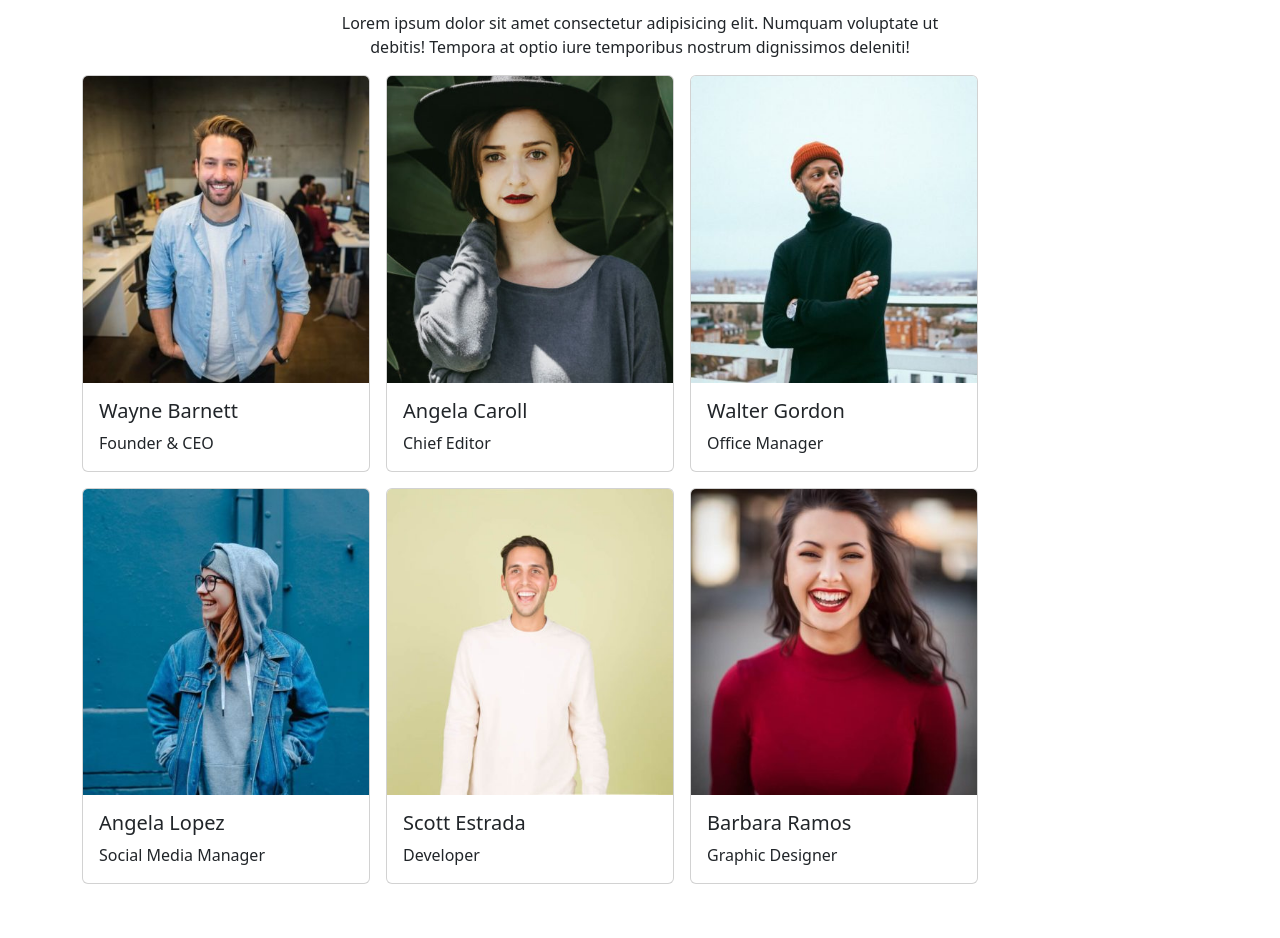
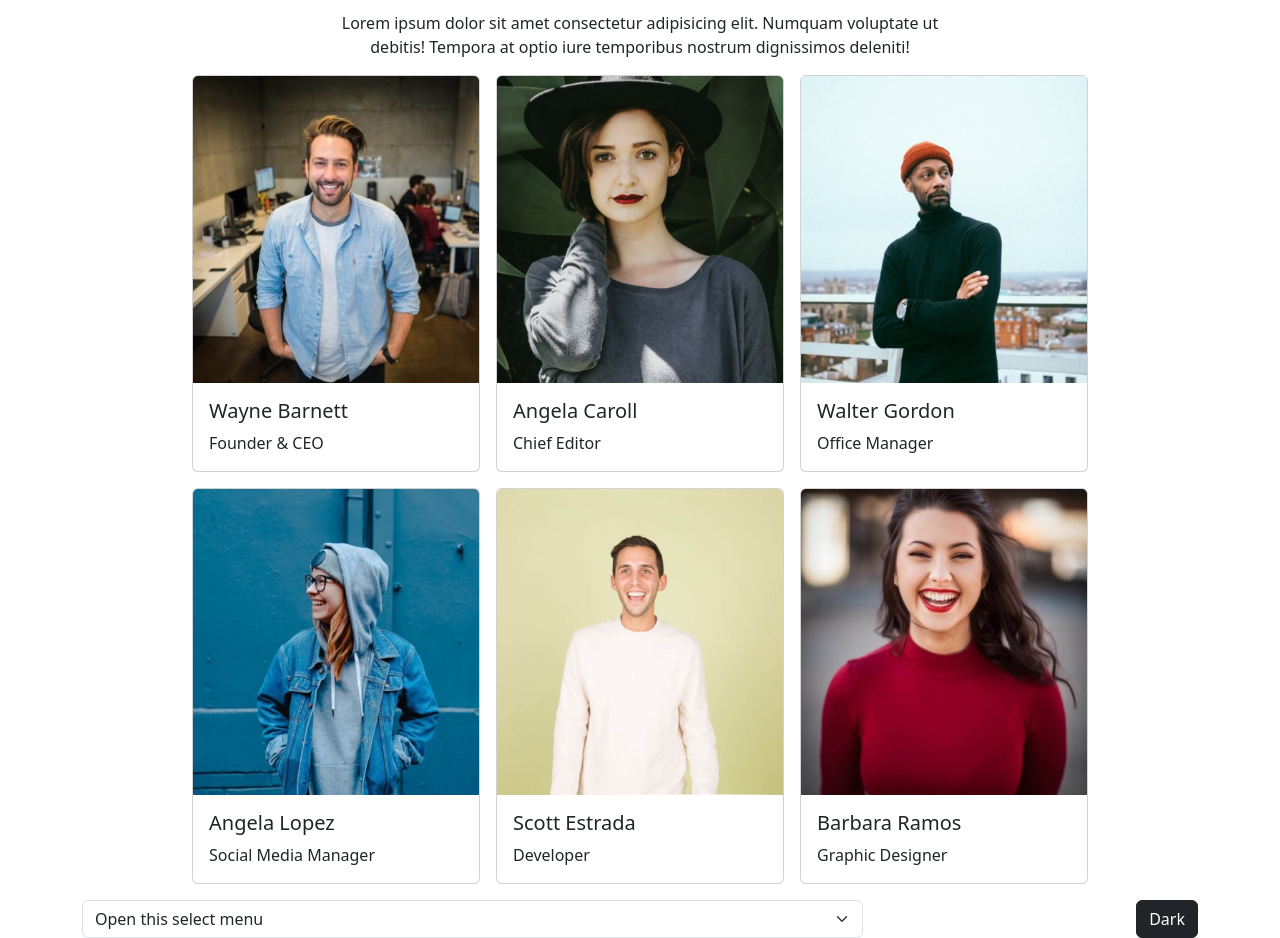
Before and after one commit to danielbosa/js-our-team, a plain HTML site: page index.html in a window 1280 px wide. Shown: the part 61-999 px from the top of the page. Before the commit the page ends 961 px from the top, so only its background shows below. Drawn offline with nearby package versions, Linux system fonts and the light colour scheme; a script that the page names is missing.

Commit message:
Fix section team: centered

```diff
--- a/index.html
+++ b/index.html
@@ -14,8 +14,16 @@
         <p class="text-center my-3 w-50 m-auto">Lorem ipsum dolor sit amet consectetur adipisicing elit. Numquam voluptate ut debitis! Tempora at optio iure temporibus nostrum dignissimos deleniti!</p>
     </header>
     <main class="container">
-        <section id="team" class="d-flex flex-wrap gap-3 my-3">
-
+        <section id="team" class="d-flex flex-wrap justify-content-center gap-3 my-3">
+        </section>
+        <section class="d-flex justify-content-between">
+            <select class="form-select db-form-width" aria-label="Default select example">
+                <option selected>Open this select menu</option>
+                <option value="1">One</option>
+                <option value="2">Two</option>
+                <option value="3">Three</option>
+            </select>
+            <button type="button" class="btn btn-dark">Dark</button>
         </section>
 
     </main>
--- a/style.css
+++ b/style.css
@@ -1,3 +1,7 @@
 .card{
     width: 18rem;
 }
+
+.db-form-width{
+    width: 70%;
+}
```
